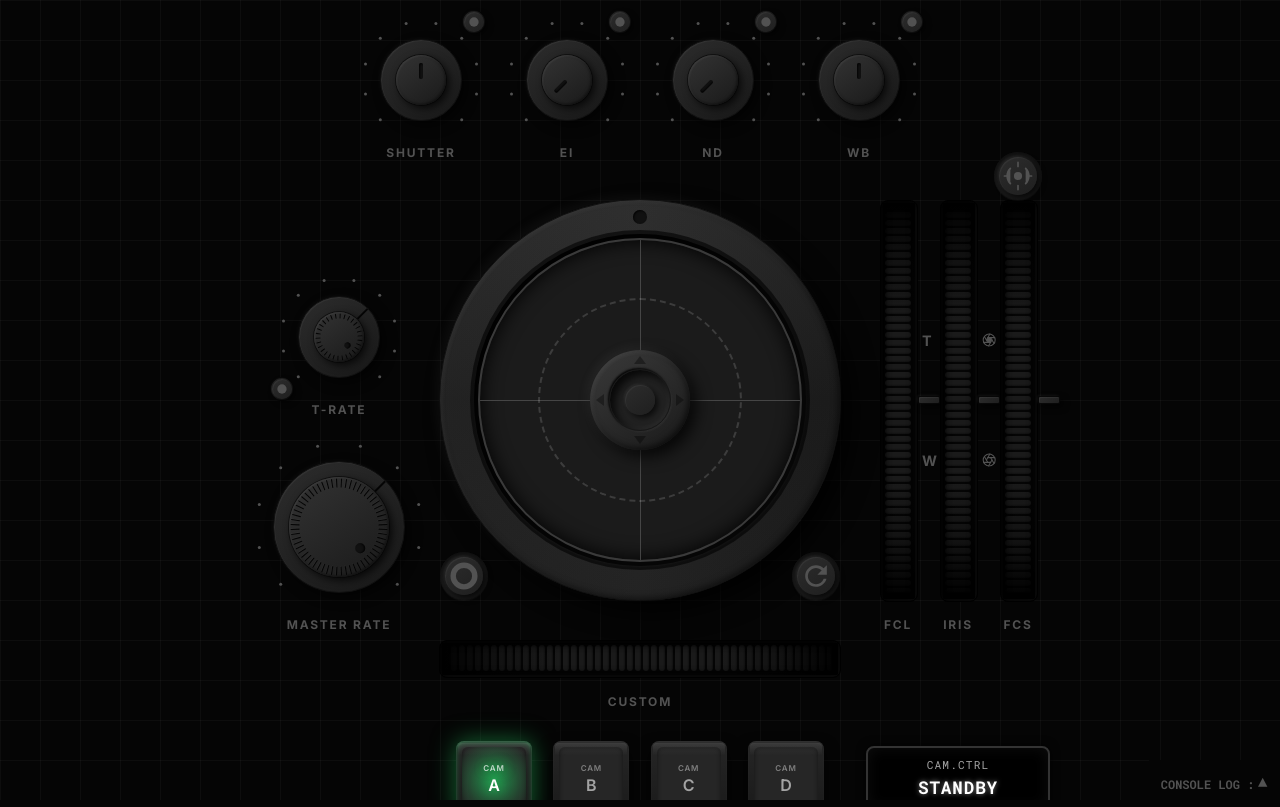
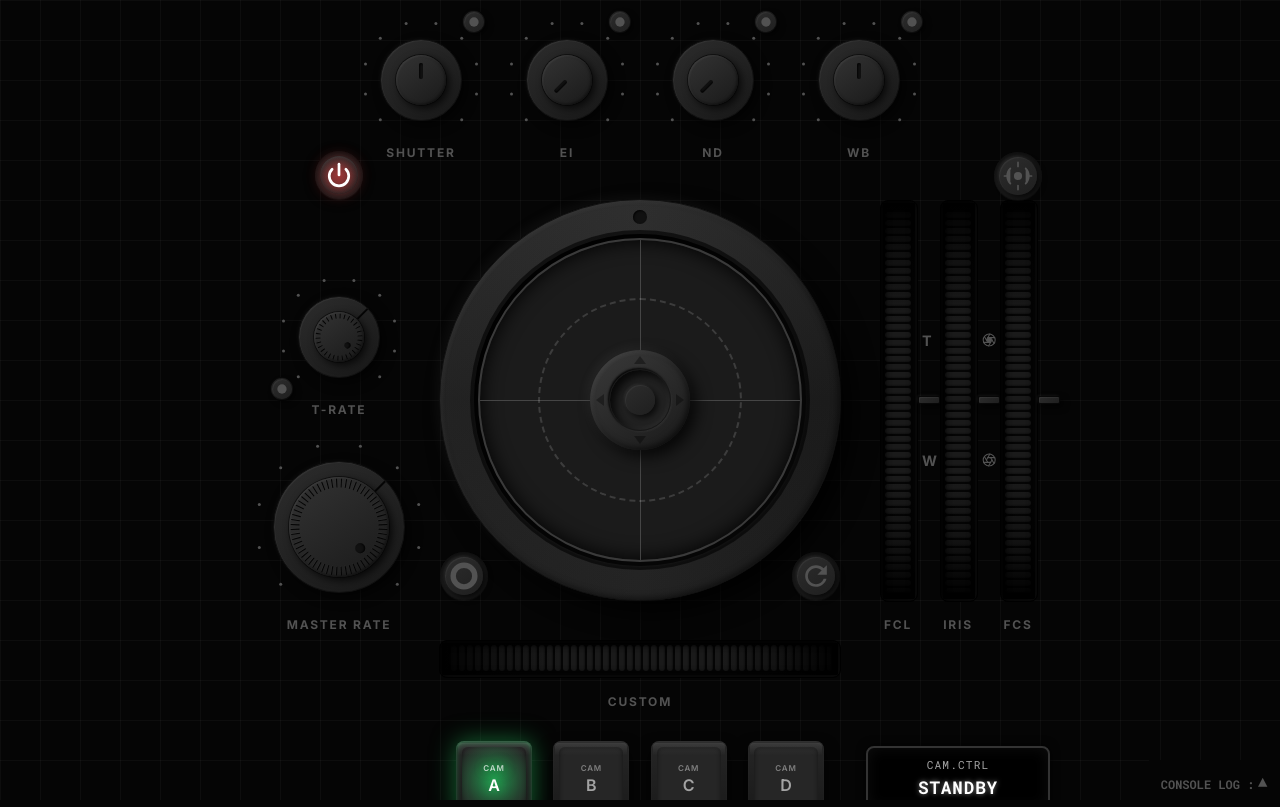
Before and after one commit to caisarhadi/OSC_Deck, a website with bundled scripts: page index.html in a window 1280 px wide. Built offline with nearby package versions, Linux system fonts and the light colour scheme; no server answers.

Commit message:
Power On Off

```diff
--- a/css/components/knobs.css
+++ b/css/components/knobs.css
@@ -222,3 +222,22 @@
     height: 14px;
     fill: currentColor;
 }
+
+.power-toggle {
+    position: absolute;
+    left: 50%;
+    top: -145px;
+    transform: translateX(-50%);
+    border-color: transparent;
+    z-index: 20;
+}
+
+.power-toggle.is-active .reset-inner {
+    background: var(--grad-keycap-glow-red), linear-gradient(145deg, var(--color-puck-center-grad-1), var(--color-puck-center-grad-2));
+    box-shadow: var(--shadow-keycap-lit-red-active);
+    color: var(--color-keycap-text-active);
+}
+
+.power-toggle.is-active .reset-icon {
+    filter: drop-shadow(0 0 6px rgba(239, 68, 68, 0.8)) drop-shadow(0 0 10px rgba(239, 68, 68, 0.5));
+}
--- a/index.html
+++ b/index.html
@@ -94,6 +94,14 @@
         <!-- Vertical Knobs (Left Side) -->
         <div class="knob-rack-vertical">
             <div class="knob-wrap" id="knob-5">
+                <div id="power-toggle" class="reset-wrap power-toggle is-active" title="Toggle Power">
+                    <div class="reset-inner">
+                        <svg class="reset-icon" style="fill: none; transform: scale(1);" xmlns="http://www.w3.org/2000/svg" viewBox="0 0 24 24" stroke="currentColor" stroke-width="2.5" stroke-linecap="round" stroke-linejoin="round">
+                            <path d="M18.36 6.64a9 9 0 1 1-12.73 0"></path>
+                            <line x1="12" y1="2" x2="12" y2="12"></line>
+                        </svg>
+                    </div>
+                </div>
                 <div class="knob-reset" title="Reset T-RATE">
                     <div class="knob-reset-inner">
                         <svg class="knob-reset-icon" xmlns="http://www.w3.org/2000/svg" viewBox="0 0 24 24">
--- a/js/dom.js
+++ b/js/dom.js
@@ -6,6 +6,7 @@ export const spaceContainer = document.getElementById('space-container');
 export const outerIndicator = document.getElementById('outer-indicator');
 export const resetBtn = document.getElementById('reset-btn');
 export const afToggle = document.getElementById('af-toggle');
+export const powerToggle = document.getElementById('power-toggle');
 
 export const oledLabel = document.getElementById('oled-label');
 export const oledValue = document.getElementById('oled-value');
--- a/js/input.js
+++ b/js/input.js
@@ -1,5 +1,5 @@
 import { getActiveCamState, globalState, activePointers, PIXELS_TO_MAX, SLIDER_PIXELS_TO_MAX, KNOB_CONFIGS, SLIDER_V_CONFIGS } from './state.js';
-import { innerPuck, outerRing, yawRing, panBoundary, outerIndicator, spaceContainer, knobs, slider, slidersV, resetBtn, afToggle } from './dom.js';
+import { innerPuck, outerRing, yawRing, panBoundary, outerIndicator, spaceContainer, knobs, slider, slidersV, resetBtn, afToggle, powerToggle } from './dom.js';
 import { clamp, fmt, fmtUnsigned, applyDeadzone } from './utils.js';
 import { updateState } from './ui.js';
 
@@ -44,6 +44,17 @@ export function initInput() {
         globalState.activeValue = s.afOn ? 'ON' : 'OFF';
         updateState();
     });
+
+    if (powerToggle) {
+        powerToggle.addEventListener('pointerdown', (e) => {
+            e.preventDefault();
+            e.stopPropagation();
+            globalState.powerOn = !globalState.powerOn;
+            globalState.activeLabel = 'POWER';
+            globalState.activeValue = globalState.powerOn ? 'ON' : 'OFF';
+            updateState();
+        });
+    }
 
     knobs.forEach((k, idx) => {
         const config = KNOB_CONFIGS[idx];
--- a/js/osc.js
+++ b/js/osc.js
@@ -45,6 +45,7 @@ export function sendOSC() {
         if (wsReady) {
             const payload = {
                 cam: globalState.activeCam,
+                power: globalState.powerOn ? 1 : 0,
                 tx: +tx,
                 ty: +ty,
                 rx: +rx,
@@ -69,7 +70,7 @@ export function sendOSC() {
             ws.send(JSON.stringify(payload));
         }
 
-        const msg = `${prefix}/6axis [${tx}, ${ty}, ${rx}, ${ry}, ${rz}, ${custom}] | ${prefix}/knobs [${f(s.k1)}, ${f(s.k2)}, ${f(s.k3)}, ${f(s.k4)}, ${f(s.k5)}, ${f(s.k6)}] | ${prefix}/sliders [${f(s.sliderV3 * s.k6)}, ${f(s.sliderV2 * s.k6)}, ${f(s.sliderV * s.k6)}] | ${prefix}/toggles [AF:${af} RESET:${resetToggle}]`;
+        const msg = `${prefix}/6axis [${tx}, ${ty}, ${rx}, ${ry}, ${rz}, ${custom}] | ${prefix}/knobs [${f(s.k1)}, ${f(s.k2)}, ${f(s.k3)}, ${f(s.k4)}, ${f(s.k5)}, ${f(s.k6)}] | ${prefix}/sliders [${f(s.sliderV3 * s.k6)}, ${f(s.sliderV2 * s.k6)}, ${f(s.sliderV * s.k6)}] | ${prefix}/toggles [AF:${af} RESET:${resetToggle} POWER:${globalState.powerOn ? 1 : 0}]`;
         logBuffer.push(msg);
         if (logBuffer.length > 4) logBuffer.shift();
 
--- a/js/state.js
+++ b/js/state.js
@@ -10,7 +10,8 @@ export const cameras = {
 export const globalState = {
     activeCam: 'A',
     activeLabel: 'CAM.CTRL',
-    activeValue: 'STANDBY'
+    activeValue: 'STANDBY',
+    powerOn: true
 };
 
 export const getActiveCamState = () => cameras[globalState.activeCam];
--- a/js/ui.js
+++ b/js/ui.js
@@ -1,5 +1,5 @@
 import { getActiveCamState, globalState, SLIDER_PIXELS_TO_MAX, KNOB_CONFIGS, SLIDER_V_CONFIGS } from './state.js';
-import { innerPuck, outerRing, yawRing, oledLabel, oledValue, knobs, sliderTrack, slidersV, afToggle } from './dom.js';
+import { innerPuck, outerRing, yawRing, oledLabel, oledValue, knobs, sliderTrack, slidersV, afToggle, powerToggle } from './dom.js';
 import { sendOSC } from './osc.js';
 
 export function updateState() {
@@ -67,5 +67,13 @@ export function updateState() {
         }
     }
 
+    if (powerToggle) {
+        if (globalState.powerOn) {
+            powerToggle.classList.add('is-active');
+        } else {
+            powerToggle.classList.remove('is-active');
+        }
+    }
+
     sendOSC();
 }
```
Also changed, not shown: README.md.
